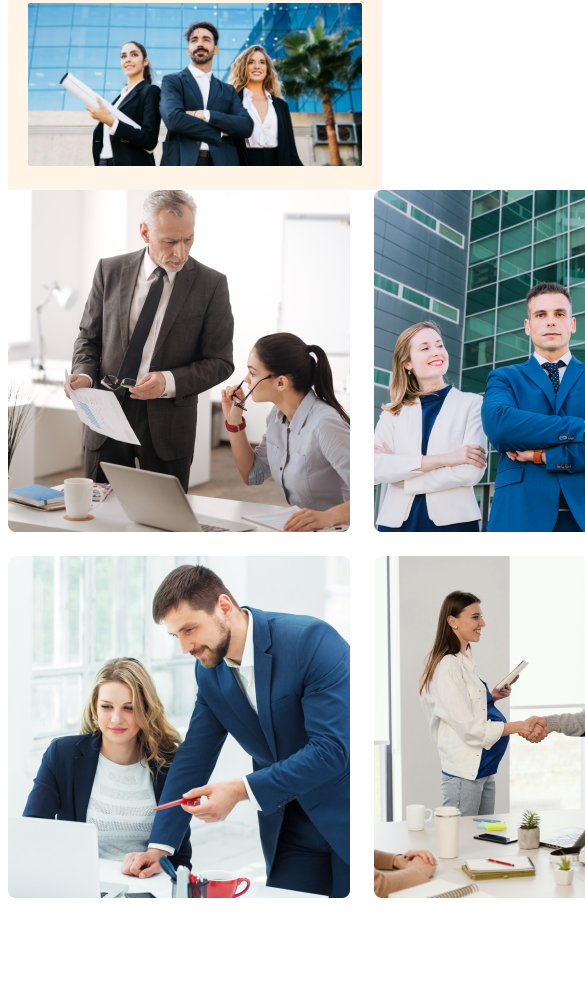
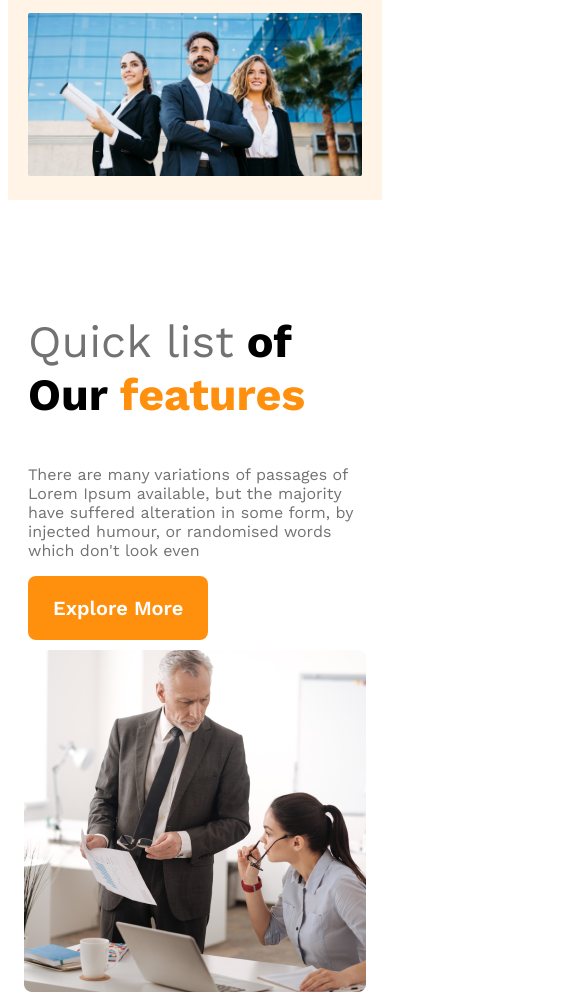
Before and after one commit to abidalili/G3-Architect-Websites, a plain HTML site: page index.html in a window 390 px wide. Shown: the part 803-1798 px from the top of the page, 585 px wide, since content can reach past the window. Before the commit the page ends 1709 px from the top, so only its background shows below. Drawn offline with nearby package versions, Linux system fonts and the light colour scheme.

Commit message:
teams section responsive finnished

```diff
--- a/index.html
+++ b/index.html
@@ -21,7 +21,7 @@
       <div class="banner">
         <div class="banner-content">
           <h1 class="banner-title">Brand New Group of Architects</h1>
-          <p class="banner-description">
+          <p class="text-lightgray">
             There are many variations of passages of Lorem Ipsum available, but
             the majority have suffered alteration in some form, by injected
             humour, or randomised words which don't look even
@@ -43,10 +43,11 @@
         </div>
         <div class="teams-content">
           <h3 class="teams-title">
-            <span class="quick-list">Quick list</span> <span>of Our</span>
+            <span class="quick-list text-lightgray">Quick list</span>
+            <span>of Our</span>
             <span class="text-features">features</span>
           </h3>
-          <p class="teams-description">
+          <p class="text-lightgray">
             There are many variations of passages of Lorem Ipsum available, but
             the majority have suffered alteration in some form, by injected
             humour, or randomised words which don't look even
--- a/styles/architect.css
+++ b/styles/architect.css
@@ -12,6 +12,10 @@
   font-size: 1.25rem;
   font-weight: 600;
   cursor: pointer;
+  margin-bottom: 10px;
+}
+.text-lightgray {
+  color: #727272;
 }
 
 /* header styles */
@@ -58,41 +62,15 @@ nav li a {
   color: #131313;
 }
 
-.banner-description {
-  color: #727272;
-}
-
 .banner img {
   margin-top: 20px;
   width: 100%;
 }
 
-/* responsive media query */
-
-/* mobile device */
-@media screen and (max-width: 576px) {
-  header {
-    padding: 20px;
-  }
-  nav {
-    flex-direction: column;
-  }
-}
-
-/* mediam device */
-@media screen and (min-width: 576px) and (max-width: 960px) {
-  header {
-    padding: 50px;
-  }
-  .nav {
-    flex-direction: column;
-  }
-}
-
 /* main styles */
 main {
   max-width: 1440px;
-  margin: 0 auto;
+  margin: 70px auto;
 }
 /* teams style */
 .teams-container {
@@ -122,3 +100,37 @@ main {
   color: #ff900e;
   font-weight: 700;
 }
+
+/* responsive media query */
+
+/* mobile device */
+@media screen and (max-width: 576px) {
+  header {
+    padding: 20px;
+  }
+  nav {
+    flex-direction: column;
+  }
+  .teams-container {
+    flex-direction: column-reverse;
+  }
+  .teams-img-container {
+    grid-template-columns: 1fr;
+  }
+  .teams-content {
+    padding: 0 20px;
+  }
+}
+
+/* mediam device */
+@media screen and (min-width: 576px) and (max-width: 960px) {
+  header {
+    padding: 50px;
+  }
+  .nav {
+    flex-direction: column;
+  }
+  .teams-container {
+    flex-direction: column-reverse;
+  }
+}
```
